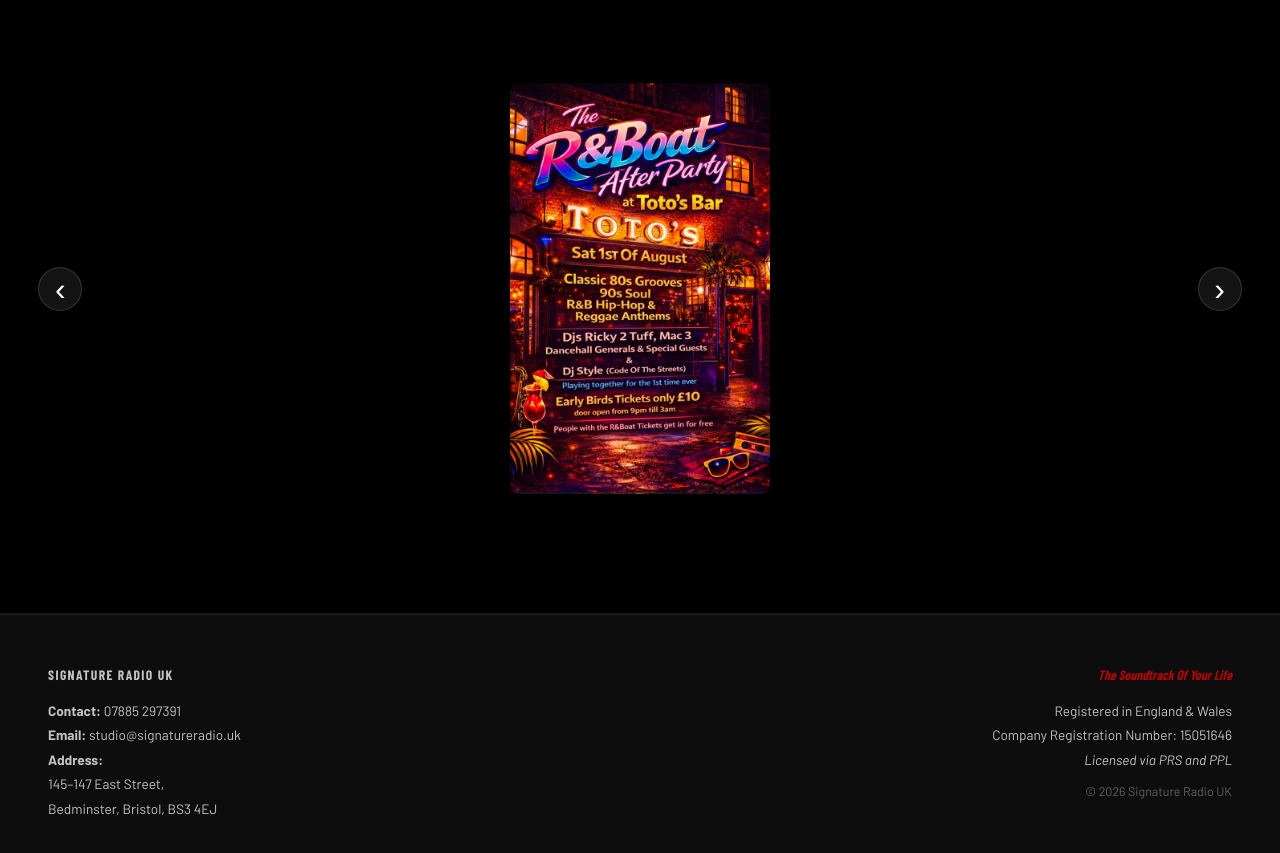
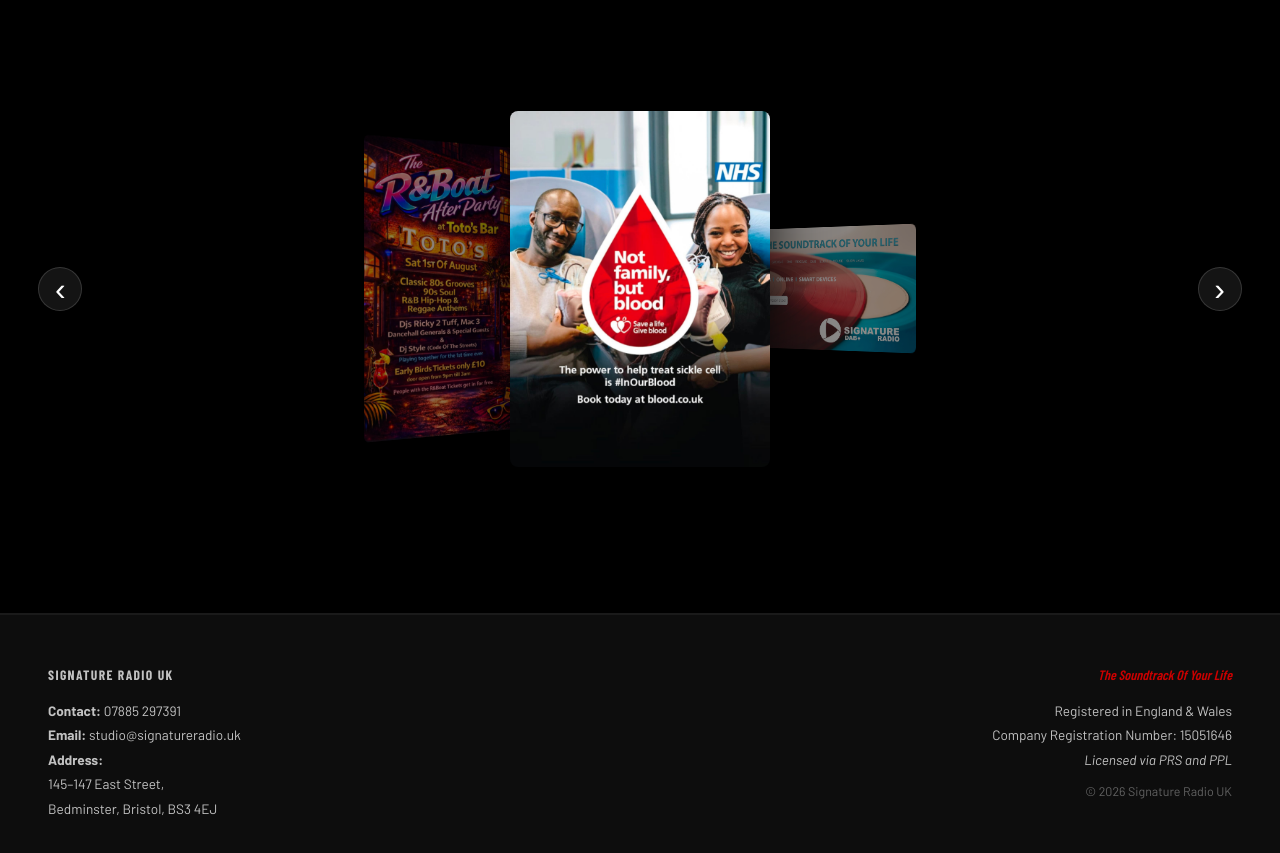
Before and after one commit to LewF-Dev/signature-radio, a plain HTML site: page schedule.html in a window 1280 px wide. Shown: the part 1153-2006 px from the top of the page. Drawn offline with nearby package versions, Linux system fonts and the light colour scheme; no server answers; a script that the page names is missing; a web font is replaced by a local one.

Commit message:
Add placeholder cards to coverflow for testing — remove before go-live
Co-authored-by: Ona <no-reply@ona.com>

```diff
--- a/schedule.html
+++ b/schedule.html
@@ -128,7 +128,13 @@
           <div class="coverflow-card" data-index="0">
             <img src="assets/signature-radio-ToTos-bar-flyer.jpeg" alt="The R&Boat After Party at Toto's Bar — Sat 1st August" />
           </div>
-          <!-- Additional event cards go here as new flyers are added -->
+          <!-- PLACEHOLDER CARDS — remove before go-live -->
+          <div class="coverflow-card" data-index="1">
+            <img src="assets/signature-radio-blood-flyer.jpg" alt="Placeholder" />
+          </div>
+          <div class="coverflow-card" data-index="2">
+            <img src="assets/signature-radio-flyer.jpeg" alt="Placeholder" />
+          </div>
         </div>
         <button class="coverflow-btn coverflow-next" id="coverflowNext" aria-label="Next event">&#8250;</button>
       </div>
```
